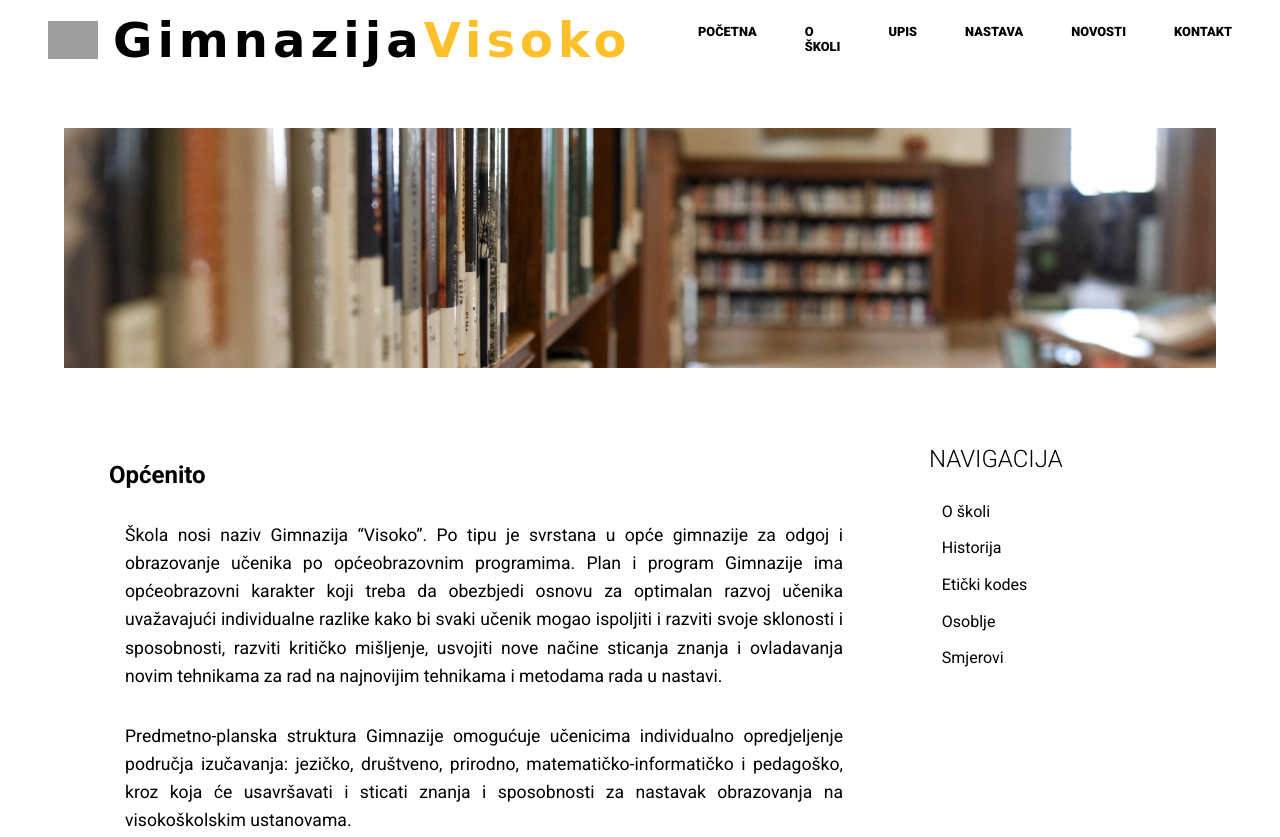
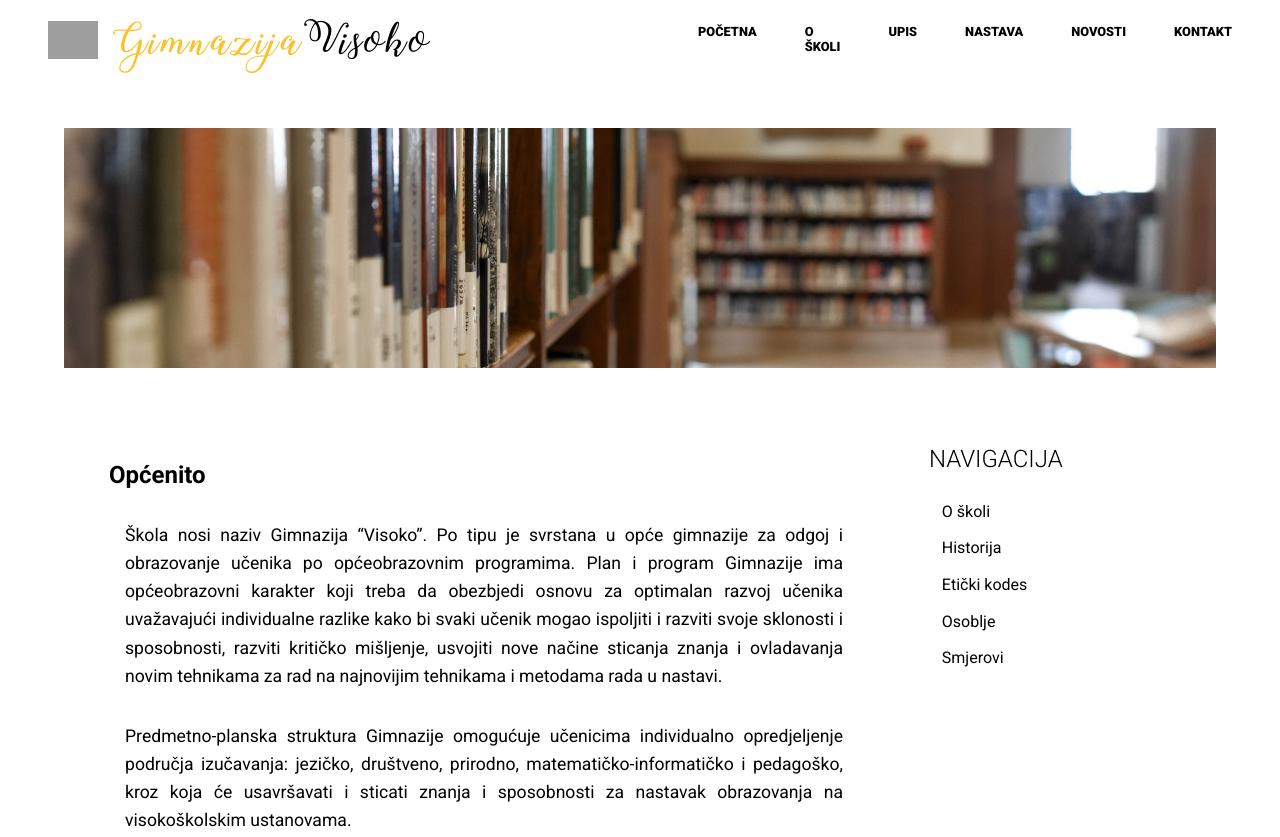
Before and after one commit to Muhamed-M/Gim-Vis, a plain HTML site: page skola.html in a window 1280 px wide. Shown: the top 837 px of the page. Drawn offline with Linux system fonts and the light colour scheme; grey boxes are pictures that could not be loaded; files whose address does not match are found by name.

Commit message:
mali updatei

```diff
--- a/css/index.css
+++ b/css/index.css
@@ -1,4 +1,10 @@
 @import url("https://fonts.googleapis.com/css2?family=Raleway:ital,wght@0,200;0,300;0,400;0,500;1,200;1,300;1,400&family=Roboto:ital,wght@0,300;0,400;0,500;0,700;0,900;1,300;1,400;1,500;1,700&display=swap");
+@font-face {
+  font-family: 'WinterCalligraphy';
+  src: url('../fonts/winter_calligraphy-webfont.woff') format('woff');
+  font-weight: normal;
+  font-style: normal;
+}
 :root {
   /* COLORS */
   --black: #171820;
@@ -102,15 +108,15 @@ section {
 
 .logo-title {
   display: flex;
-  font-size: 3rem;
-  font-family: "Staatliches", cursive;
-  letter-spacing: 5px;
-  font-weight: 700;
-  color: black;
+  font-size: 2.5rem;
+  font-family: 'WinterCalligraphy', cursive;
+  letter-spacing: 3px;
+  font-weight: 500;
+  color: var(--light-yellow);
 }
 
 .logo-span {
-  color: var(--light-yellow);
+  color: black;
 }
 
 .logo img {
```
Also changed, not shown: admin/login.html (added, +20 -0 lines), css/style.css (+4 -3 lines), index.html (+1 -1 lines), admin/dashboard.html (renamed from admin/index.html), admin/novosti/index.html (added), admin/novosti/kreiraj.html (renamed from admin/dodaj-novost.html), admin/novosti/uredi.html (added), fonts/midnight_drive-webfont.woff (added), fonts/midnight_drive-webfont.woff2 (added), fonts/winter_calligraphy-webfont.woff (added), fonts/winter_calligraphy-webfont.woff2 (added).
